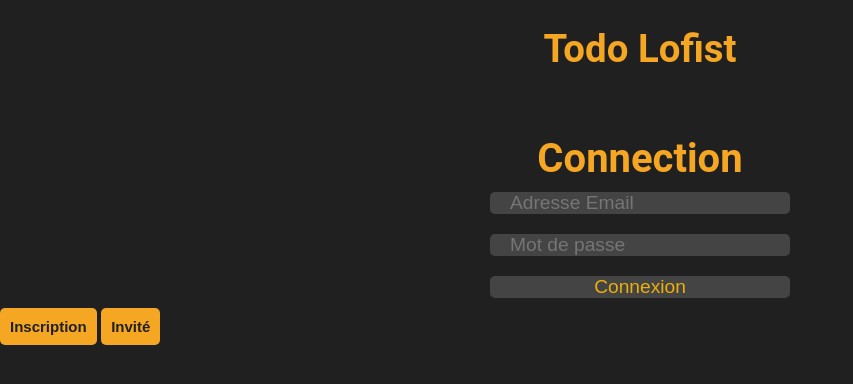
After one commit to Jami-INF/To-do-List, a PHP site: page /connection.php in a window 1280 px wide. The commit adds this page. Shown: the top 384 px of the page, without its empty margins (0-853 px from the left). Run offline with PHP 8.4, Linux system fonts and the light colour scheme.

Commit message:
ajout de vu + classe connection

```diff
--- /dev/null
+++ b/connection.php
@@ -0,0 +1,37 @@
+<!DOCTYPE html>
+<html lang="en" dir="ltr">
+  <head>
+    <meta charset="UTF-8">
+    <title> Todo Lofist </title>
+    <link rel="stylesheet" href="style.css">
+    <link href='https://unpkg.com/boxicons@2.0.7/css/boxicons.min.css' rel='stylesheet'>
+     <meta name="viewport" content="width=device-width, initial-scale=1.0">
+   </head>
+<body>
+  <header>
+    <div class="main">
+      <a href="index.php">
+        <h1>Todo Lofist</h1>
+      </a>
+  <section>
+    <div class="main">
+      <h2>Connection</h2>
+      <form class="form-add-list" action="index.php" method="post">
+        <input type="email" name="adresse_mail" placeholder="Adresse Email">
+        <input type="password" name="password" placeholder="Mot de passe">
+        <input type="submit" name="submit" value="Connexion">
+      </form>
+      <a class="butonacueil" href="inscription.php">
+        <button type="button" name="button" class="btn btn-primary" id="btn">Inscription</button>
+      </a>
+      <a class="butonacueil" href="accueil.php">
+        <button type="button" name="Invité" class="btn btn-primary" id="btn">Invité</button>
+      </a>
+
+
+    </div>
+
+  </section>
+  <script src="script.js"></script>
+</body>
+</html>
--- a/style.css
+++ b/style.css
@@ -8,6 +8,70 @@
   width: 10px;
   height: 10px;
 }
+.main{
+  background: #202020;
+}
+
+a {
+  text-decoration: none;
+}
+
+
+/* form */
+body{
+  background: #202020;
+  height: auto;
+}
+.butonacueil button{
+  background: #f5a623;
+  border: none;
+  border-radius: 5px;
+  padding: 10px;
+  color: #202020;
+  font-size: 15px;
+  font-weight: bold;
+  cursor: pointer;
+  align-items: center;
+  text-align: center;
+}
+h1 {
+  color: #f5a623;
+  font-size: 3vw;
+  font-family: "Roboto", sans-serif;
+  margin-top: 2%;
+  margin-bottom: 2%;
+  text-align: center;
+}
+h2{
+  font-size: 2.5em;
+  color: #f5a623;
+  font-family: "Roboto", sans-serif;
+  text-align: center;
+  margin-top: 5%;
+}
+.main form{
+  flex-direction: column;
+  display: flex;
+  justify-content: center;
+  align-items: center;
+  width: 100%;
+  height: 100%;
+  padding: 0;
+  margin: 0;
+}
+form input{
+  width: 300px;
+  height: 70%;
+  border: none;
+  border-radius: 5px;
+  padding: 0 20px;
+  margin: 10px 0;
+  background: #444444;
+  color: #ecb00a;
+  font-size: 1.2em;
+  font-family: "Poppins" , sans-serif;
+}
+/* fin form */
 
 /* sidebar */
 .sidebar{
@@ -221,7 +285,7 @@
 }
 .home-section{
   position: relative;
-  background: #E4E9F7;
+  background: #2c2c2c;
   min-height: 100vh;
   top: 0;
   left: 78px;
```
Also changed, not shown: Connection/Connection.php (added, +33 -0 lines), Connection/index.php (added, +34 -0 lines), accueil.php (added, +86 -0 lines), index.php (added, +31 -0 lines), inscription.php (added, +39 -0 lines), Liste.php (added), Tache.php (added).
